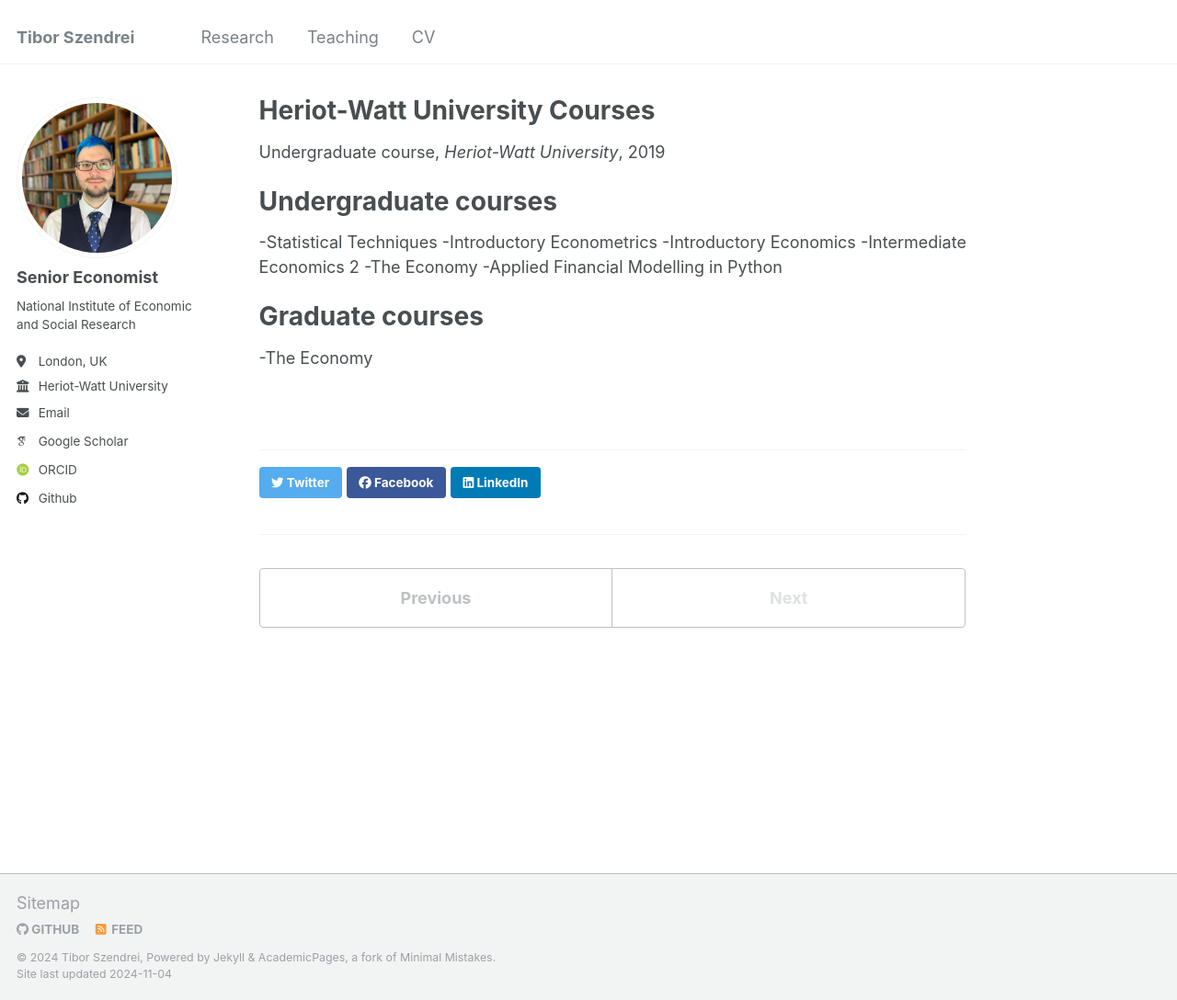
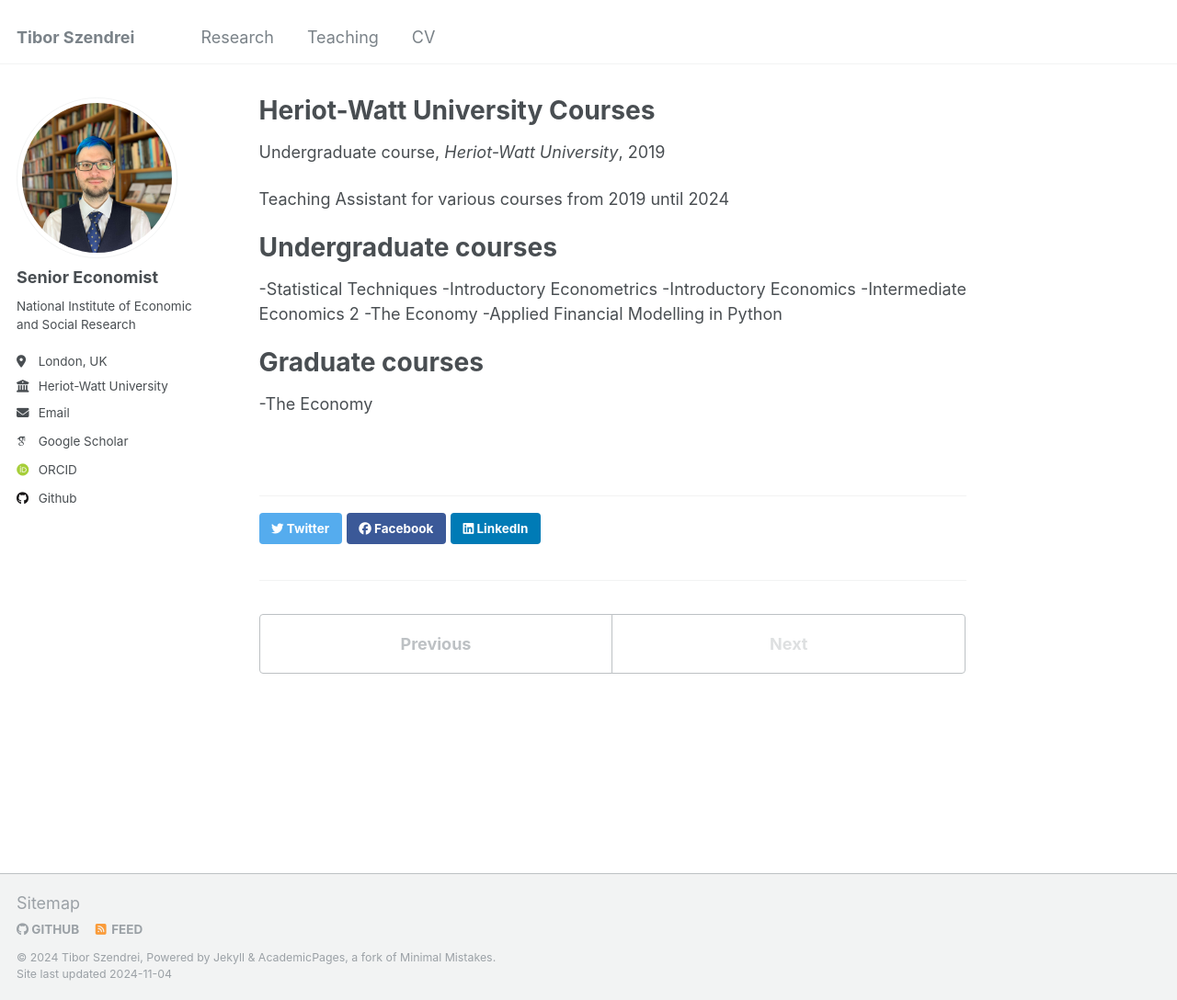
Before and after one commit to econometibi/econometibi.github.io, a Jekyll site: the page built from _teaching/HWU.md, in a window 1280 px wide and 1088 px high. Shown: the whole window at 92% size. Built offline with Jekyll 4.4.1, drawn with Linux system fonts in a browser that asks for light colours; some web fonts are replaced.

Commit message:
Update HWU.md

```diff
--- a/_teaching/HWU.md
+++ b/_teaching/HWU.md
@@ -7,6 +7,8 @@ venue: "Heriot-Watt University"
 date: 2019-09-01
 location: "Edinburgh, United Kingdom"
 ---
+
+Teaching Assistant for various courses from 2019 until 2024
 
 Undergraduate courses
 ======
```
